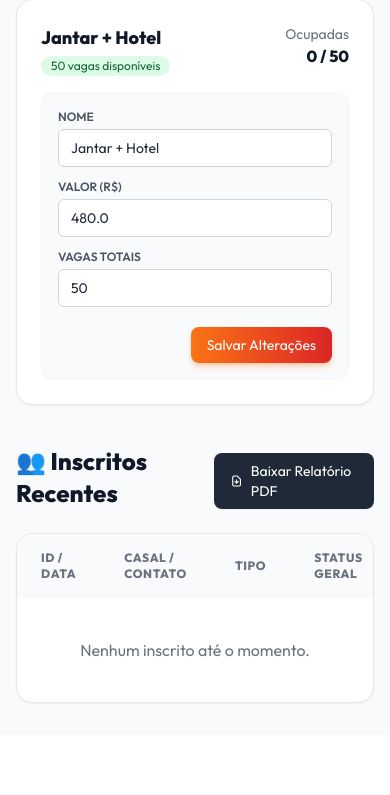
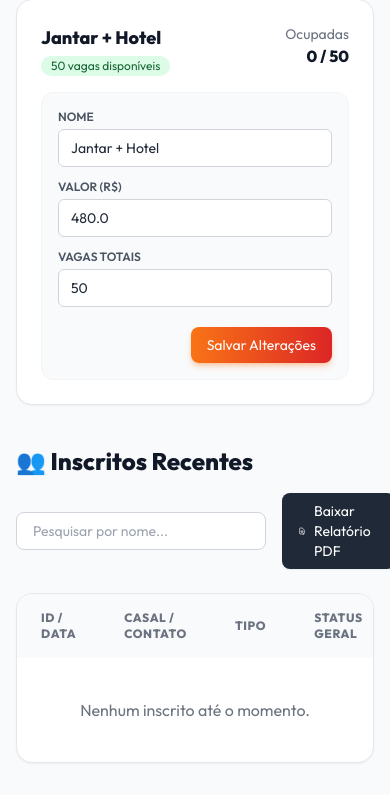
Before and after one commit to aquilasamuel-spec/defad, a Flask app: page /admin in a window 390 px wide. Shown: the part 1017-1812 px from the top of the page. Before the commit the page ends 1721 px from the top, so only its background shows below. Run offline with Flask 3, Linux system fonts and the light colour scheme; the visitor is signed in with stand-in values (Sample User, id 1); data comes from the database, SQL or seed files in the repository; data that the repository does not hold is empty; some libraries are stand-ins or nearby versions.

Commit message:
Add files via upload

```diff
--- a/templates/admin.html
+++ b/templates/admin.html
@@ -116,16 +116,19 @@
         </div>
 
         <!-- LISTA DE INSCRITOS -->
-        <div class="flex justify-between items-end mb-6">
+        <div class="flex flex-col sm:flex-row sm:justify-between sm:items-end gap-4 mb-6">
             <h2 class="text-2xl font-bold text-gray-900">👥 Inscritos Recentes</h2>
-            <a href="{{ url_for('main.exportar_pdf') }}" class="inline-flex items-center px-4 py-2 bg-gray-800 text-white text-sm font-medium rounded-lg hover:bg-gray-900 shadow-sm transition">
-                <svg class="w-4 h-4 mr-2" fill="none" stroke="currentColor" viewBox="0 0 24 24"><path stroke-linecap="round" stroke-linejoin="round" stroke-width="2" d="M12 10v6m0 0l-3-3m3 3l3-3m2 8H7a2 2 0 01-2-2V5a2 2 0 012-2h5.586a1 1 0 01.707.293l5.414 5.414a1 1 0 01.293.707V19a2 2 0 01-2 2z"></path></svg>
-                Baixar Relatório PDF
-            </a>
+            <div class="flex space-x-4 items-center">
+                <input type="text" id="searchInput" onkeyup="filterTable()" placeholder="Pesquisar por nome..." class="px-4 py-2 border border-gray-300 rounded-lg text-sm focus:outline-none focus:border-orange-500 focus:ring-1 focus:ring-orange-500 min-w-[250px]">
+                <a href="{{ url_for('main.exportar_pdf') }}" class="inline-flex items-center px-4 py-2 bg-gray-800 text-white text-sm font-medium rounded-lg hover:bg-gray-900 shadow-sm transition">
+                    <svg class="w-4 h-4 mr-2" fill="none" stroke="currentColor" viewBox="0 0 24 24"><path stroke-linecap="round" stroke-linejoin="round" stroke-width="2" d="M12 10v6m0 0l-3-3m3 3l3-3m2 8H7a2 2 0 01-2-2V5a2 2 0 012-2h5.586a1 1 0 01.707.293l5.414 5.414a1 1 0 01.293.707V19a2 2 0 01-2 2z"></path></svg>
+                    Baixar Relatório PDF
+                </a>
+            </div>
         </div>
         <div class="bg-white shadow-sm border border-gray-200 rounded-2xl overflow-hidden">
             <div class="overflow-x-auto">
-                <table class="min-w-full divide-y divide-gray-200">
+                <table id="inscritosTable" class="min-w-full divide-y divide-gray-200">
                     <thead class="bg-gray-50">
                         <tr>
                             <th scope="col" class="px-6 py-4 text-left text-xs font-bold text-gray-500 uppercase tracking-wider">ID / Data</th>
@@ -145,7 +148,7 @@
                             <td class="px-6 py-4">
                                 <div class="text-sm font-bold text-gray-900">{{ i.nome_completo }}</div>
                                 <div class="text-sm text-gray-600">& {{ i.nome_conjuge }}</div>
-                                <a href="https://wa.me/{{ i.telefone|replace('+', '')|replace(' ', '')|replace('-', '') }}" target="_blank" class="inline-flex items-center mt-2 text-xs font-semibold text-green-600 hover:text-green-800 transition bg-green-50 px-2 py-1 rounded-md">
+                                <a href="https://wa.me/{{ i.telefone|replace('+', '')|replace(' ', '')|replace('-', '')|replace('(', '')|replace(')', '') }}" target="_blank" class="inline-flex items-center mt-2 text-xs font-semibold text-green-600 hover:text-green-800 transition bg-green-50 px-2 py-1 rounded-md">
                                     <svg class="w-3 h-3 mr-1" fill="currentColor" viewBox="0 0 24 24"><path d="M12 0a12 12 0 1012 12A12.013 12.013 0 0012 0zm6.812 16.924a3.195 3.195 0 01-2.204 1.488c-1.378.13-4.302-1.04-8.03-4.767-3.727-3.727-4.896-6.65-4.766-8.028a3.2 3.2 0 011.488-2.205 1.5 1.5 0 011.594.133l2.25 1.5a1.5 1.5 0 01.624 1.34c-.035.433-.284.82-.676 1.05l-1.076.634a.75.75 0 00-.317.842 10.354 10.354 0 004.836 4.836.75.75 0 00.842-.317l.634-1.076a1.5 1.5 0 011.05-.676 1.5 1.5 0 011.34.624l1.5 2.25a1.5 1.5 0 01.134 1.594z"/></svg>
                                     {{ i.telefone }}
                                 </a>
@@ -210,5 +213,27 @@
 
     </div>
 
+    <script>
+        function filterTable() {
+            var input, filter, table, tr, td, i, txtValue;
+            input = document.getElementById("searchInput");
+            filter = input.value.toUpperCase();
+            table = document.getElementById("inscritosTable");
+            tr = table.getElementsByTagName("tr");
+
+            // Loop through all table rows, and hide those who don't match the search query
+            for (i = 1; i < tr.length; i++) { // Skip the header row (i=0)
+                td = tr[i].getElementsByTagName("td")[1]; // Index 1 is the "Casal / Contato" column
+                if (td) {
+                    txtValue = td.textContent || td.innerText;
+                    if (txtValue.toUpperCase().indexOf(filter) > -1) {
+                        tr[i].style.display = "";
+                    } else {
+                        tr[i].style.display = "none";
+                    }
+                }
+            }
+        }
+    </script>
 </body>
 </html>
```
